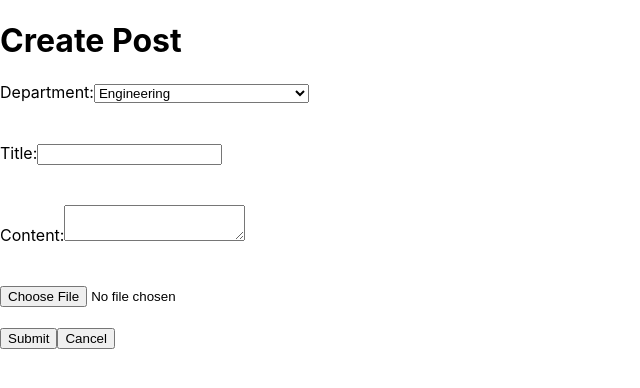
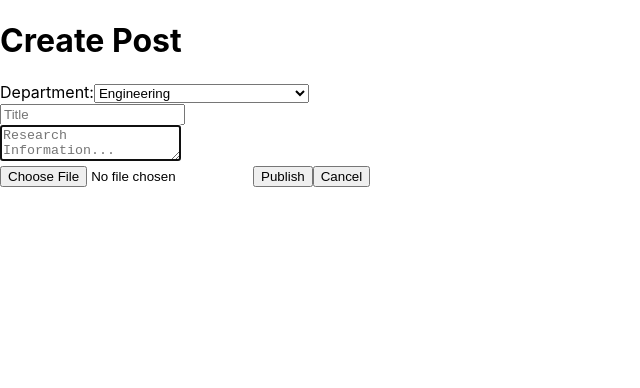
Before and after one commit to candicexxx-droid/research-space, a React (Create React App) app: page / in a window 1280 px wide. Shown: the top 388 px of the page, without its empty margins (0-640 px from the left). Built offline with nearby package versions, Linux system fonts and the light colour scheme.

Commit message:
Update post.js

```diff
--- a/src/post.js
+++ b/src/post.js
@@ -1,5 +1,4 @@
 import React from 'react'
-import ReactDOM from 'react-dom'
 import './post.css'
 
 class PostForm extends React.Component {
@@ -32,13 +31,13 @@ class PostForm extends React.Component {
 
   render() {
     return (
-      <div>
+      <div className="write">
         <h1>Create Post</h1>
-        <form onSubmit={this.handleSubmit}>
-        <div className="inputs">
+        <form onSubmit={this.handleSubmit} className="writeForm">
+        <div className="writeSelection">
             <label>
               Department:
-              <select name="department" onChange={this.handleInputChange}>
+              <select className="selectionBox" name="department" onChange={this.handleInputChange}>
                 <option value="Engineering">Engineering</option>
                 <option value="Physical Science">Physical Science</option>
                 <option value="Life Science and Medical School">Life Science and Medical School</option>
@@ -46,30 +45,35 @@ class PostForm extends React.Component {
               </select>
             </label>
           </div>
-          <br />
-          <div className="inputs">
-            <label>
-              Title:
-              <input
-                name="title"
-                type="text"
-                onChange={this.handleInputChange} />
-            </label>
+          <div className="writeFormGroup">
+          <input
+            className="writeInput"
+            placeholder="Title"
+            type="text"
+            name="title"
+            value={this.state.title}
+            autoFocus={true}
+            onChange={this.handleInputChange}
+          />
           </div>
-          <br />
-          <div className="inputs">
-            <label>
-              Content:
-              <textarea value={this.state.content}
+          <div className="writeFormGroup">
+            <textarea
+              className="writeInput writeText"
+              placeholder="Research Information..."
+              type="text"
               name="content"
-              onChange={this.handleInputChange} />
-            </label>
+              value={this.state.content}
+              onChange={this.handleInputChange}
+              autoFocus={true}
+            />
+        </div>
+        <div className="writeFormGroup">
+          <input type="file"name="attachments" className="inputs" />
+          <button className="writeSubmit" type="submit">
+          Publish
+          </button>
+          <button className="writeSubmit" value="Cancel">Cancel</button>
           </div>
-          <br />
-          <input type="file"name="attachments" className="inputs" />
-          <br />
-          <input type="submit" value="Submit" className="inputs" />
-          <input type="button" value="Cancel" className="inputs" />
         </form>
       </div>
     );
```
